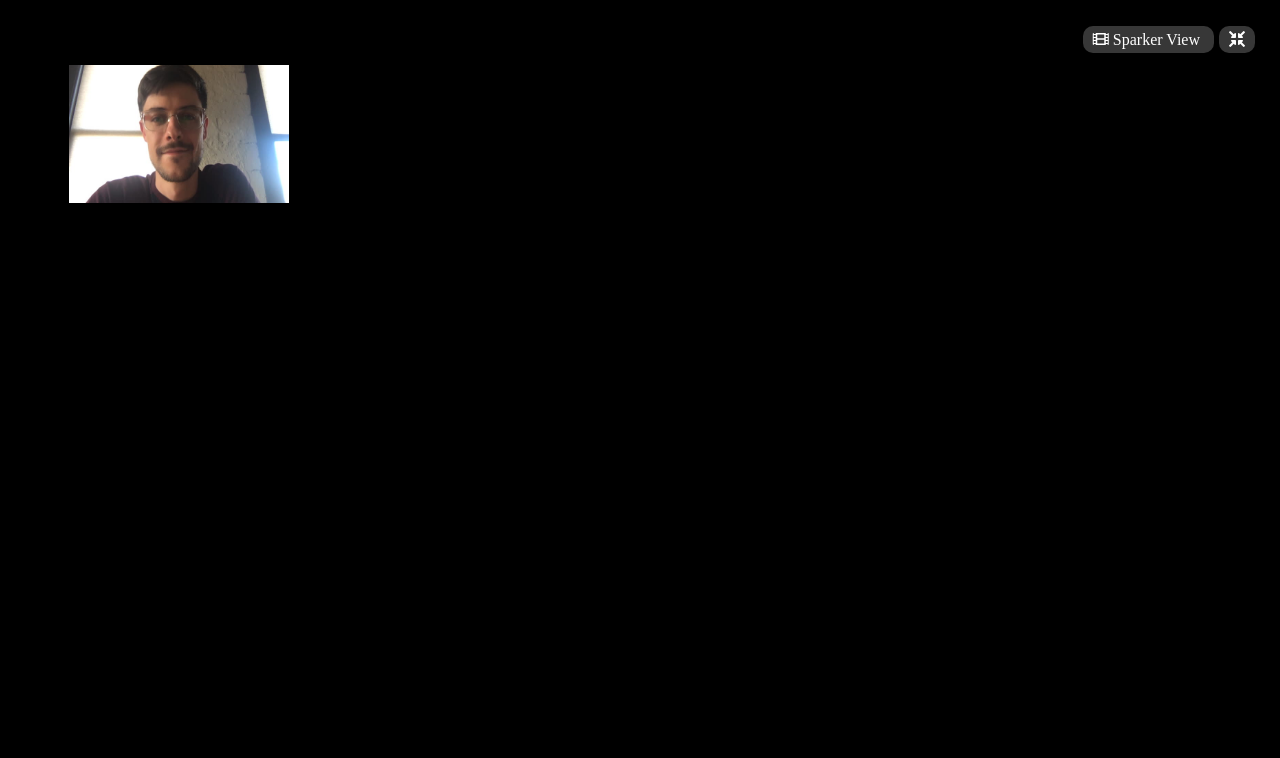
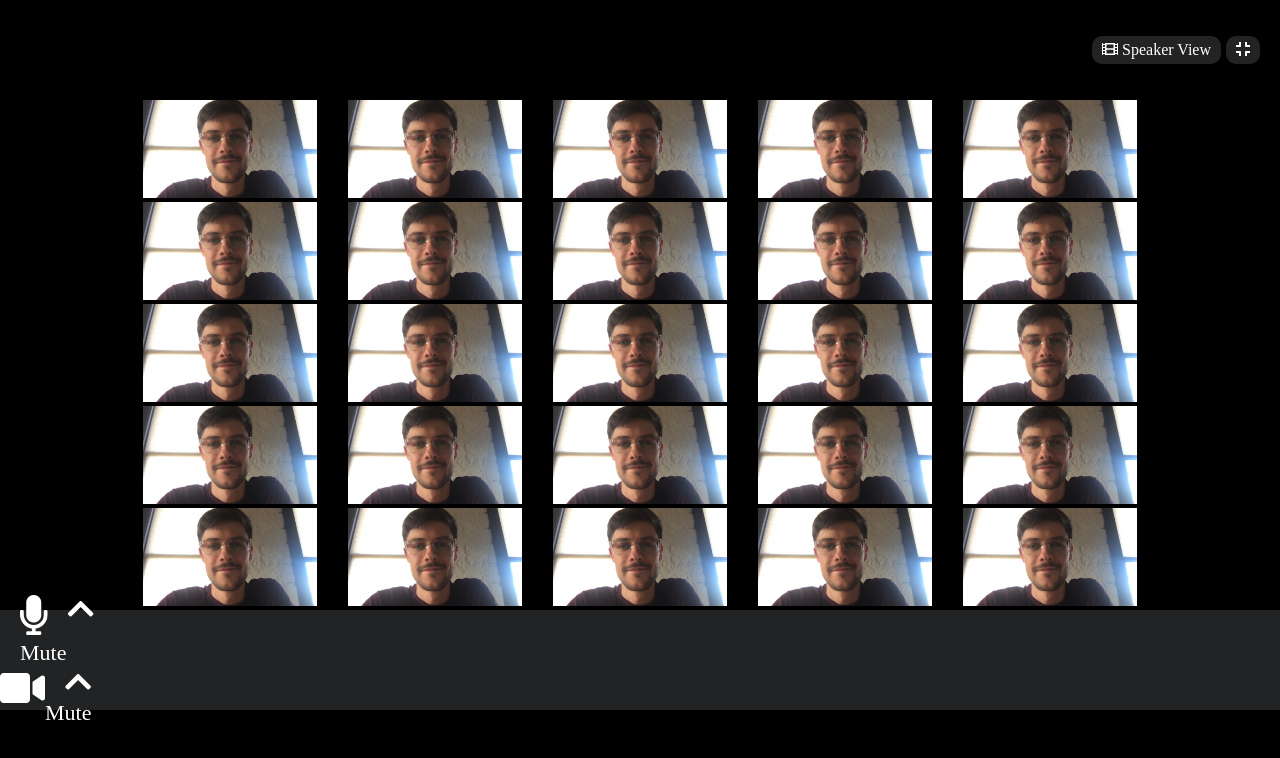
Before and after one commit to Tommaso-Macco/html-css-zoom, a plain HTML site: page index.html in a window 1280 px wide. Drawn offline with Linux system fonts and the light colour scheme.

Commit message:
to finish ALL

```diff
--- a/index.html
+++ b/index.html
@@ -1,5 +1,6 @@
 <!DOCTYPE html>
 <html lang="en">
+
 <head>
     <meta charset="UTF-8">
     <meta http-equiv="X-UA-Compatible" content="IE=edge">
@@ -8,34 +9,131 @@
     <link rel="stylesheet" href="style.css">
     <title>Zoom Meeting</title>
 </head>
+
 <body>
     <main>
-       <section>
-            <div class="containerflex-quicktab">
-                <div>
-                    <span class="button">
-                        <i class="fas fa-film"></i> Sparker View
-                    </span>
-                    <span class="button">
-                        <i class="fas fa-compress-arrows-alt"></i>
-                    </span>
+        <section>
+            <div class="container-flex buttons">
+                <span class="button first">
+                    <i class="fas fa-film"></i> Speaker View
+                </span>
+                <span class="button second">
+                    <i class="fas fa-compress"></i>
+                </span>
+            </div>
+            <div class="container-flex maincontent">
+                <div class="box-image">
+                    <img src="img/webcam.jpg" alt="">
                 </div>
-            </div>
-
-            <div class="containerflex">
+                <div class="box-image">
+                    <img src="img/webcam.jpg" alt="">
+                </div>
+                <div class="box-image">
+                    <img src="img/webcam.jpg" alt="">
+                </div>
+                <div class="box-image">
+                    <img src="img/webcam.jpg" alt="">
+                </div>
+                <div class="box-image">
+                    <img src="img/webcam.jpg" alt="">
+                </div>
+                <div class="box-image">
+                    <img src="img/webcam.jpg" alt="">
+                </div>
+                <div class="box-image">
+                    <img src="img/webcam.jpg" alt="">
+                </div>
+                <div class="box-image">
+                    <img src="img/webcam.jpg" alt="">
+                </div>
+                <div class="box-image">
+                    <img src="img/webcam.jpg" alt="">
+                </div>
+                <div class="box-image">
+                    <img src="img/webcam.jpg" alt="">
+                </div>
+                <div class="box-image">
+                    <img src="img/webcam.jpg" alt="">
+                </div>
+                <div class="box-image">
+                    <img src="img/webcam.jpg" alt="">
+                </div>
+                <div class="box-image">
+                    <img src="img/webcam.jpg" alt="">
+                </div>
+                <div class="box-image">
+                    <img src="img/webcam.jpg" alt="">
+                </div>
+                <div class="box-image">
+                    <img src="img/webcam.jpg" alt="">
+                </div>
+                <div class="box-image">
+                    <img src="img/webcam.jpg" alt="">
+                </div>
+                <div class="box-image">
+                    <img src="img/webcam.jpg" alt="">
+                </div>
+                <div class="box-image">
+                    <img src="img/webcam.jpg" alt="">
+                </div>
+                <div class="box-image">
+                    <img src="img/webcam.jpg" alt="">
+                </div>
+                <div class="box-image">
+                    <img src="img/webcam.jpg" alt="">
+                </div>
+                <div class="box-image">
+                    <img src="img/webcam.jpg" alt="">
+                </div>
+                <div class="box-image">
+                    <img src="img/webcam.jpg" alt="">
+                </div>
+                <div class="box-image">
+                    <img src="img/webcam.jpg" alt="">
+                </div>
+                <div class="box-image">
+                    <img src="img/webcam.jpg" alt="">
+                </div>
                 <div class="box-image">
                     <img src="img/webcam.jpg" alt="">
                 </div>
             </div>
-       </section>
+        </section>
+        <nav>
+            <div class="container-flex navbar">
+                <div class="sinistra clearifx">
+                    <div class="mute">
+                        <span class="icon">
+                            <i class="fas fa-microphone"></i>
+                        </span>
+                        <span class="arrow">
+                            <i class="fas fa-chevron-up"></i>
+                        </span>
+                        <div class="text">
+                            Mute
+                        </div>
+                    </div>
+                    <div class="stop-video">
+                        <span class="icon">
+                            <i class="fas fa-video"></i>
+                        </span>
+                        <span class="arrow">
+                            <i class="fas fa-chevron-up"></i>
+                        </span>
+                        <div class="text">
+                            Mute
+                        </div>
+                    </div>
+                </div>
+                <div class="centro">
 
+                </div>
+                <div class="destra">
 
-       </section>
+                </div>
+            </div>
+        </nav>
     </main>
+</body>
 
-    <nav>
-
-    </nav>
-
-</body>
 </html>
--- a/style.css
+++ b/style.css
@@ -5,52 +5,95 @@
 }
 
 body {
+    background-color: black;
 }
 
-section {
-    background-color: black;
-}
 
 /* MAIN */
 
 /* Quicktab */
+.buttons {
+    height: 100px;
+    color: #fff;
+}
 
-.containerflex-quicktab {
+.container-flex.buttons {
     display: flex;
     justify-content: flex-end;
     align-items: center;
-    padding-top: 20px;
-    margin-right: 20px;
-    height: 60px;
 }
 
 .button {
-    background-color: #373737;
-    margin-right: 5px;
+    background-color: #232323;
     padding: 5px 10px;
     border-radius: 10px;
-    color: #fff
 }
 
-/* Main Content */
+.second {
+    margin-right: 20px;
+    margin-left: 5px;
+}
 
-.containerflex {
+/* MAIN CONTENT */
+.maincontent {
+    width: 80%;
+    margin: auto;
+}
+
+.container-flex.maincontent {
     display: flex;
     flex-wrap: wrap;
-    width: 90%;
-    height: calc(100vh - 60px);
-    margin:auto;
+    justify-content: space-around;
+    height: 100%;
 }
 
 .box-image {
-    display: flex;
-    width: 20%;
-    height: 20%;
-    overflow: hidden;
-    border: 5px solid black;
-    color: #fff
+    width: 17%;
 }
 
 .box-image>img {
     width: 100%;
 }
+
+/* NAV */
+
+.container-flex.navbar {
+    display: flex;
+    align-items: center;
+    justify-content: space-between;
+    background-color: #212324;
+    height: 100px;
+}
+
+.sinistra {
+    color: #fff;
+}
+
+.mute {
+    padding-left: 20px;
+}
+
+.clearfix {
+    content: "";
+    display: table;
+    clear: both;
+}
+
+.icon {
+    font-size: 40px;
+    float: left;
+}
+
+.arrow {
+    padding-left: 20px;
+    font-size: 30px;
+    float: left;
+}
+
+.text {
+    font-size: 22px;
+}
+
+#stop-video {
+    display: inline-block;
+}
```
